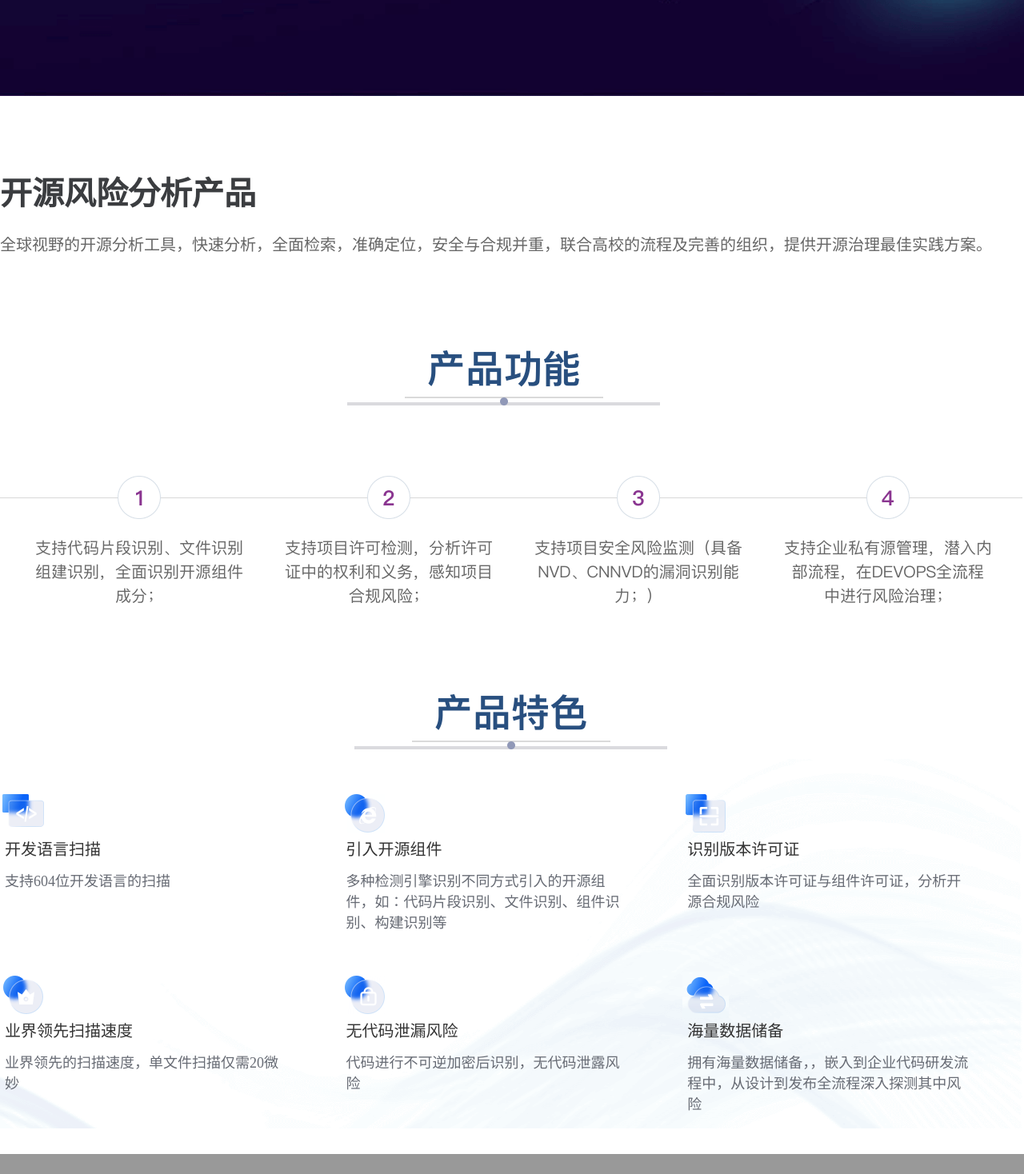
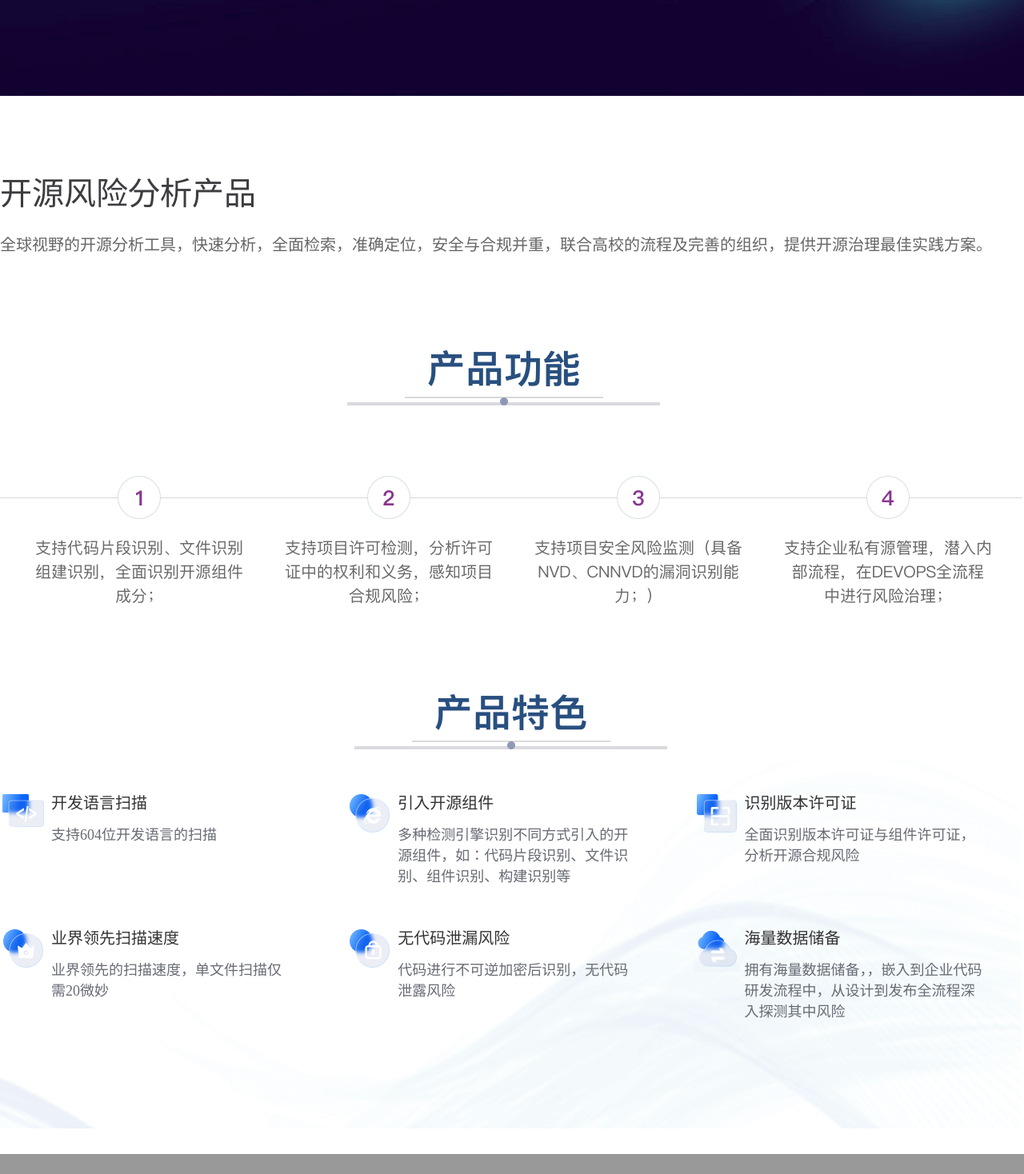
Before and after one commit to dankun2022/website, a Vue app: page /#/devsecops in a window 1280 px wide. Shown: the part 520-1988 px from the top of the page at 80% size. Built offline with nearby package versions, Linux system fonts and the light colour scheme.

Commit message:
首页修改

```diff
--- a/src/views/DevSecOps/Page/index.vue
+++ b/src/views/DevSecOps/Page/index.vue
@@ -167,6 +167,18 @@ export default {
 </script>
 
 <style lang="scss" scoped>
+.page-content{
+    width: 1300px;
+    margin: 0 auto;
+}
+h2{
+    padding: 0;
+    margin: 0;
+    font-weight: 400;
+}
+.flex{
+    display: flex;
+}
 .section-opensource {
   padding: 90px 0 60px;
 }
@@ -250,6 +262,7 @@ export default {
 }
 
 .section-usage-scenario {
+    justify-content: space-between;
   .usage-scenario-list {
     .usage-scenario-item {
       width: 304px;
```
